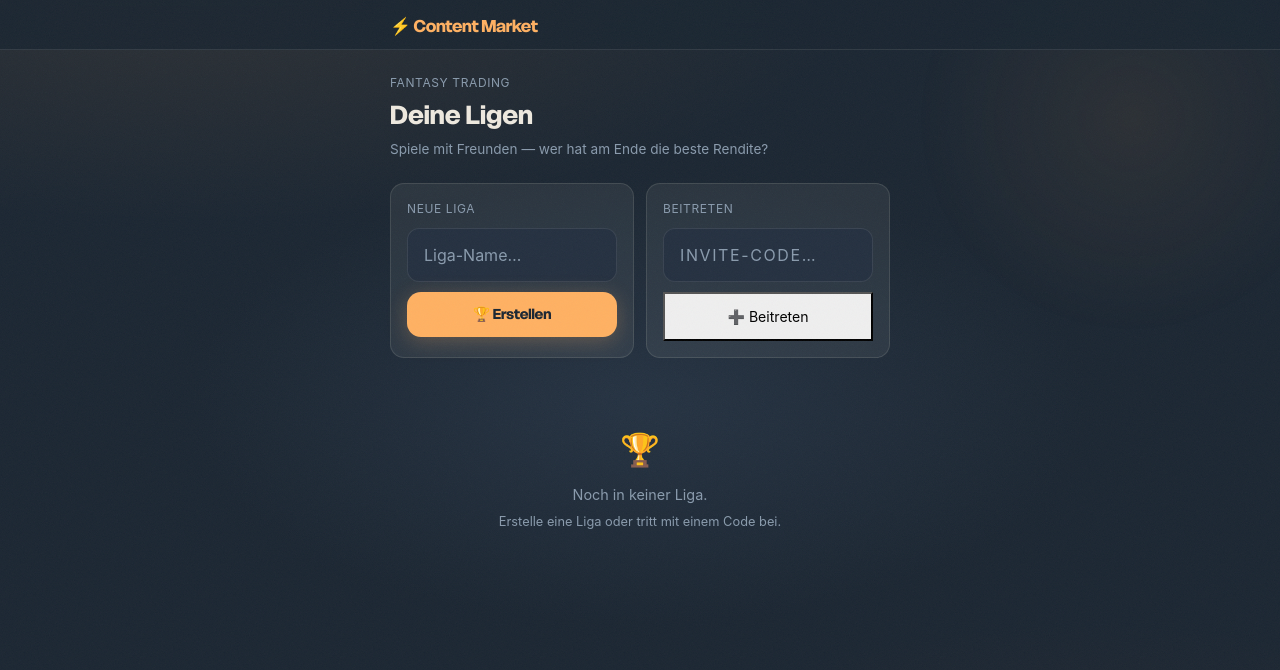
After one commit to NoahHubHub/content-market, a FastAPI app: template templates/leagues.html in a window 1280 px wide. The commit adds this page. Shown: the top 670 px of the page. Run offline with FastAPI, Linux system fonts and the light colour scheme; the template is opened without the code that fills it, so the values that code supplies are empty.

Commit message:
feat: Liga-System — Fantasy Football für Content Market
Drei neue Datenbank-Tabellen:
- League: Name, Invite-Code (6 Zeichen), Creator
- LeagueMember: start_value beim Beitritt, joined_at
- LeagueActivity: jeder Kauf/Verkauf wird in alle Ligen des Users geloggt

Routen:
- GET  /leagues          — Übersicht aller eigenen Ligen
- POST /leagues/create   — Liga erstellen + automatisch beitreten
- POST /leagues/join     — Liga per Invite-Code beitreten
- GET  /leagues/{id}     — Liga-Detail: Leaderboard + Activity Feed

Activity Logging:
- /buy, /sell, /daily-drop/buy schreiben automatisch in alle Ligen

Templates:
- leagues.html:        Übersicht + Erstellen/Beitreten Formulare
- league_detail.html:  Leaderboard (Rendite seit Beitritt) + Live Feed

Navigation:
- Bottom Tab "Duelle" → "Ligen" ersetzt (Duels weiter unter /duels erreichbar)

Co-Authored-By: Claude Sonnet 4.6 <noreply@anthropic.com>

```diff
--- a/main.py
+++ b/main.py
@@ -280,6 +280,25 @@ async def debug_exception_handler(request: Request, exc: Exception):
     tb = traceback.format_exc()
     print(f"[ERROR] {request.method} {request.url}\n{tb}", flush=True)
     return PlainTextResponse(f"500 – {type(exc).__name__}: {exc}\n\n{tb}", status_code=500)
+
+
+# ── league helpers ────────────────────────────────────────────────────────────
+
+def log_league_activity(db: Session, db_user: models.User, action: str,
+                        video: models.Video, shares: float, price: float):
+    """Schreibt einen Kauf/Verkauf in alle Ligen, in denen der User Mitglied ist."""
+    memberships = db.query(models.LeagueMember).filter_by(user_id=db_user.id).all()
+    for m in memberships:
+        db.add(models.LeagueActivity(
+            league_id=m.league_id,
+            user_id=db_user.id,
+            username=db_user.username,
+            action=action,
+            video_title=video.title,
+            youtube_id=video.youtube_id,
+            shares=round(shares, 4),
+            price=round(price, 2),
+        ))
 
 
 # ── video helpers ─────────────────────────────────────────────────────────────
@@ -791,6 +810,7 @@ async def buy(request: Request, youtube_id: str, shares: float = Form(...),
     # Tutorial: Schritt 2→3 nach erstem Kauf
     if (db_user.tutorial_step or 0) <= 2:
         db_user.tutorial_step = 3
+    log_league_activity(db, db_user, "buy", video, shares, video.current_price)
     db.commit()
     # Task-Updates
     active_holdings = len([h for h in db_user.holdings if h.shares > 0.001])
@@ -837,6 +857,7 @@ async def sell(request: Request, youtube_id: str, shares: float = Form(...),
     profit = video.current_price >= avg_cost
     xp_gained = XP_SELL_PROFIT if profit else XP_SELL_LOSS
     db_user.xp = (db_user.xp or 0) + xp_gained
+    log_league_activity(db, db_user, "sell", video, shares, video.current_price)
     db.commit()
     db.refresh(db_user)
     # Task-Updates
@@ -1000,6 +1021,7 @@ async def buy_daily_drop(request: Request, drop_id: int, shares: float = Form(..
         shares=shares, price_per_share=drop.video.current_price, total_amount=total_cost,
     ))
     db_user.xp = (db_user.xp or 0) + XP_BUY + 5  # Bonus XP für Daily Drop
+    log_league_activity(db, db_user, "buy", drop.video, shares, drop.video.current_price)
     db.commit()
     db.refresh(db_user)
     total_drops = sum(1 for t in db_user.transactions
@@ -1325,6 +1347,145 @@ async def duels_page(request: Request, db: Session = Depends(get_db)):
     })
 
 
+# ── ligen ─────────────────────────────────────────────────────────────────────
+
+@app.get("/leagues", response_class=HTMLResponse)
+async def leagues_page(request: Request, db: Session = Depends(get_db)):
+    db_user = get_login(request, db)
+    if not db_user:
+        return RedirectResponse("/login", status_code=302)
+    user = UserCtx(db_user)
+
+    memberships = db.query(models.LeagueMember).filter_by(user_id=db_user.id).all()
+    my_leagues = []
+    for m in memberships:
+        league = m.league
+        my_val = calc_total_portfolio_value(db_user)
+        ret = round((my_val - m.start_value) / max(m.start_value, 1) * 100, 2)
+        board = _build_league_board(league, db)
+        my_rank = next((i + 1 for i, e in enumerate(board) if e["username"] == db_user.username), None)
+        my_leagues.append({
+            "league": league,
+            "my_return": ret,
+            "my_rank": my_rank,
+            "member_count": len(league.members),
+            "latest_activity": league.activities[-1] if league.activities else None,
+        })
+
+    return templates.TemplateResponse(request, "leagues.html", {
+        "user": user,
+        "my_leagues": my_leagues,
+        "msg": request.query_params.get("msg"),
+        "err": request.query_params.get("err"),
+    })
+
+
+@app.post("/leagues/create")
+async def create_league(request: Request, league_name: str = Form(...),
+                        db: Session = Depends(get_db)):
+    db_user = get_login(request, db)
+    if not db_user:
+        return RedirectResponse("/login", status_code=302)
+
+    # Eindeutigen Invite-Code generieren
+    for _ in range(10):
+        code = secrets.token_hex(3).upper()
+        if not db.query(models.League).filter_by(invite_code=code).first():
+            break
+
+    league = models.League(name=league_name.strip(), invite_code=code, creator_id=db_user.id)
+    db.add(league)
+    db.flush()
+
+    # Ersteller ist automatisch Mitglied
+    db.add(models.LeagueMember(
+        league_id=league.id,
+        user_id=db_user.id,
+        username=db_user.username,
+        start_value=calc_total_portfolio_value(db_user),
+    ))
+    db.commit()
+    return RedirectResponse(f"/leagues/{league.id}?msg=created", status_code=302)
+
+
+@app.post("/leagues/join")
+async def join_league(request: Request, invite_code: str = Form(...),
+                      db: Session = Depends(get_db)):
+    db_user = get_login(request, db)
+    if not db_user:
+        return RedirectResponse("/login", status_code=302)
+
+    league = db.query(models.League).filter_by(invite_code=invite_code.strip().upper()).first()
+    if not league:
+        return RedirectResponse("/leagues?err=code_not_found", status_code=302)
+
+    already = db.query(models.LeagueMember).filter_by(
+        league_id=league.id, user_id=db_user.id
+    ).first()
+    if already:
+        return RedirectResponse(f"/leagues/{league.id}?msg=already_member", status_code=302)
+
+    db.add(models.LeagueMember(
+        league_id=league.id,
+        user_id=db_user.id,
+        username=db_user.username,
+        start_value=calc_total_portfolio_value(db_user),
+    ))
+    db.commit()
+    return RedirectResponse(f"/leagues/{league.id}?msg=joined", status_code=302)
+
+
+@app.get("/leagues/{league_id}", response_class=HTMLResponse)
+async def league_detail(request: Request, league_id: int, db: Session = Depends(get_db)):
+    db_user = get_login(request, db)
+    if not db_user:
+        return RedirectResponse("/login", status_code=302)
+    user = UserCtx(db_user)
+
+    league = db.query(models.League).filter_by(id=league_id).first()
+    if not league:
+        raise HTTPException(status_code=404, detail="Liga nicht gefunden")
+
+    # Nur Mitglieder dürfen rein
+    membership = db.query(models.LeagueMember).filter_by(
+        league_id=league_id, user_id=db_user.id
+    ).first()
+    if not membership:
+        return RedirectResponse("/leagues?err=not_member", status_code=302)
+
+    board = _build_league_board(league, db)
+    activities = sorted(league.activities, key=lambda a: a.created_at, reverse=True)[:30]
+
+    return templates.TemplateResponse(request, "league_detail.html", {
+        "user": user,
+        "league": league,
+        "board": board,
+        "activities": activities,
+        "is_creator": league.creator_id == db_user.id,
+        "msg": request.query_params.get("msg"),
+    })
+
+
+def _build_league_board(league: models.League, db: Session) -> list:
+    """Erstellt das sortierte Leaderboard einer Liga."""
+    board = []
+    for m in league.members:
+        u = db.query(models.User).filter_by(id=m.user_id).first()
+        if not u:
+            continue
+        current = calc_total_portfolio_value(u)
+        ret = round((current - m.start_value) / max(m.start_value, 1) * 100, 2)
+        board.append({
+            "username": m.username,
+            "start_value": m.start_value,
+            "current_value": round(current, 2),
+            "return_pct": ret,
+            "joined_at": m.joined_at,
+        })
+    board.sort(key=lambda x: x["return_pct"], reverse=True)
+    return board
+
+
 # ── leaderboard ───────────────────────────────────────────────────────────────
 
 @app.get("/leaderboard", response_class=HTMLResponse)
--- a/templates/base.html
+++ b/templates/base.html
@@ -533,9 +533,9 @@
     <span style="margin-top:2px;">Suche</span>
   </a>
 
-  <a href="/duels" class="tr-tab-item {% if path == '/duels' %}active{% endif %}">
-    <span class="tr-tab-icon">⚔️</span>
-    <span>Duelle</span>
+  <a href="/leagues" class="tr-tab-item {% if path.startswith('/leagues') %}active{% endif %}">
+    <span class="tr-tab-icon">🏆</span>
+    <span>Ligen</span>
   </a>
 
   <a href="/portfolio" class="tr-tab-item {% if path == '/portfolio' %}active{% endif %}">
--- /dev/null
+++ b/templates/leagues.html
@@ -0,0 +1,104 @@
+{% extends "base.html" %}
+{% block title %}Ligen — Content Market{% endblock %}
+{% block content %}
+
+{% if msg == "created" %}
+<div class="tr-alert tr-alert-success">🏆 Liga erstellt! Teile den Code mit deinen Freunden.</div>
+{% elif err == "code_not_found" %}
+<div class="tr-alert tr-alert-error">❌ Ungültiger Code. Prüfe die Eingabe.</div>
+{% elif err == "not_member" %}
+<div class="tr-alert tr-alert-error">Du bist kein Mitglied dieser Liga.</div>
+{% endif %}
+
+<div style="margin-bottom:24px;">
+  <div class="tr-label" style="margin-bottom:4px;">Fantasy Trading</div>
+  <div class="tr-title">Deine Ligen</div>
+  <div class="tr-sub" style="margin-top:4px;">Spiele mit Freunden — wer hat am Ende die beste Rendite?</div>
+</div>
+
+<!-- Aktionen: Erstellen + Beitreten -->
+<div style="display:grid;grid-template-columns:1fr 1fr;gap:12px;margin-bottom:28px;">
+
+  <!-- Liga erstellen -->
+  <div style="background:rgba(238,233,223,.07);border:1px solid rgba(238,233,223,.12);border-radius:14px;padding:16px;">
+    <div class="tr-label" style="margin-bottom:10px;">Neue Liga</div>
+    <form method="post" action="/leagues/create">
+      <input type="text" name="league_name" class="tr-input" placeholder="Liga-Name…"
+             maxlength="40" required style="margin-bottom:10px;" />
+      <button type="submit" class="tr-btn-primary" style="width:100%;padding:12px;font-size:.88rem;">
+        🏆 Erstellen
+      </button>
+    </form>
+  </div>
+
+  <!-- Liga beitreten -->
+  <div style="background:rgba(238,233,223,.07);border:1px solid rgba(238,233,223,.12);border-radius:14px;padding:16px;">
+    <div class="tr-label" style="margin-bottom:10px;">Beitreten</div>
+    <form method="post" action="/leagues/join">
+      <input type="text" name="invite_code" class="tr-input" placeholder="Invite-Code…"
+             maxlength="10" style="text-transform:uppercase;letter-spacing:.1em;margin-bottom:10px;" required />
+      <button type="submit" class="tr-btn-secondary" style="width:100%;padding:12px;font-size:.88rem;">
+        ➕ Beitreten
+      </button>
+    </form>
+  </div>
+
+</div>
+
+<!-- Meine Ligen -->
+{% if my_leagues %}
+<div class="tr-label" style="margin-bottom:12px;">Meine Ligen ({{ my_leagues|length }})</div>
+
+{% for item in my_leagues %}
+{% set lg = item.league %}
+<a href="/leagues/{{ lg.id }}" style="text-decoration:none;display:block;margin-bottom:12px;">
+  <div style="background:rgba(238,233,223,.07);border:1px solid rgba(238,233,223,.12);
+              border-radius:14px;padding:14px 16px;transition:border-color .15s;"
+       onmouseover="this.style.borderColor='rgba(255,177,98,.4)'"
+       onmouseout="this.style.borderColor='rgba(238,233,223,.12)'">
+
+    <div style="display:flex;justify-content:space-between;align-items:flex-start;margin-bottom:10px;">
+      <div>
+        <div style="font-size:.95rem;font-weight:700;color:#EEE9DF;">🏆 {{ lg.name }}</div>
+        <div style="font-size:.72rem;color:#8A9BAD;margin-top:2px;">
+          Code: <span style="font-family:monospace;letter-spacing:.1em;color:#FFB162;">{{ lg.invite_code }}</span>
+          · {{ item.member_count }} Mitglied{{ "er" if item.member_count != 1 else "" }}
+        </div>
+      </div>
+      <!-- Eigene Rendite -->
+      <div style="text-align:right;">
+        <div style="font-size:1rem;font-weight:800;
+                    color:{% if item.my_return >= 0 %}#4CAF82{% else %}#A35139{% endif %};">
+          {% if item.my_return >= 0 %}+{% endif %}{{ item.my_return }}%
+        </div>
+        {% if item.my_rank %}
+        <div style="font-size:.72rem;color:#8A9BAD;">Platz {{ item.my_rank }}</div>
+        {% endif %}
+      </div>
+    </div>
+
+    <!-- Letzte Aktivität -->
+    {% if item.latest_activity %}
+    {% set a = item.latest_activity %}
+    <div style="font-size:.75rem;color:#8A9BAD;border-top:1px solid rgba(238,233,223,.08);padding-top:8px;">
+      {% if a.action == "buy" %}📈{% else %}📉{% endif %}
+      <strong style="color:#C9C1B1;">{{ a.username }}</strong>
+      hat {{ a.shares }} Anteile von
+      <em style="color:#C9C1B1;">{{ a.video_title[:35] }}{% if a.video_title|length > 35 %}…{% endif %}</em>
+      {{ "gekauft" if a.action == "buy" else "verkauft" }}
+    </div>
+    {% endif %}
+
+  </div>
+</a>
+{% endfor %}
+
+{% else %}
+<div style="text-align:center;padding:40px 20px;color:#8A9BAD;">
+  <div style="font-size:2rem;margin-bottom:10px;">🏆</div>
+  <div style="font-size:.9rem;">Noch in keiner Liga.</div>
+  <div style="font-size:.8rem;margin-top:6px;">Erstelle eine Liga oder tritt mit einem Code bei.</div>
+</div>
+{% endif %}
+
+{% endblock %}
```
Also changed, not shown: models.py (+48 -0 lines), templates/league_detail.html (added, +124 -0 lines).
